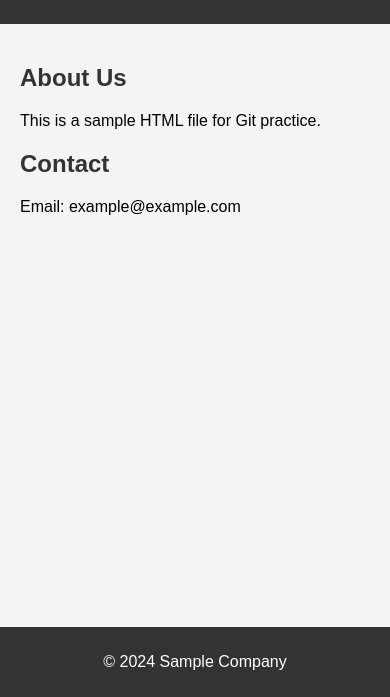
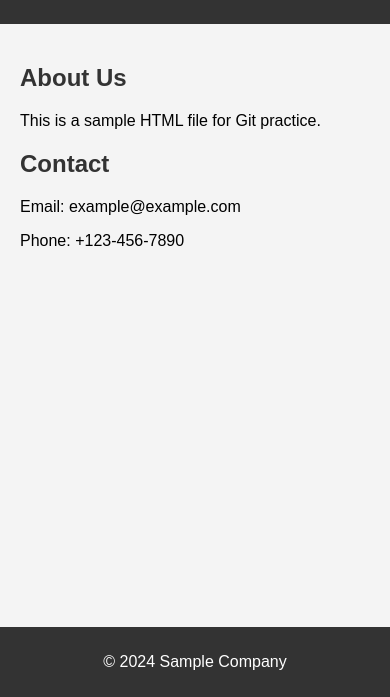
Before and after one commit to skn-07/PMI-Project-Git-Demo, a plain HTML site: page index.html in a window 390 px wide. Shown: the part 147-844 px from the top of the page. Drawn offline with Linux system fonts and the light colour scheme.

Commit message:
Added phone number

```diff
--- a/index.html
+++ b/index.html
@@ -25,6 +25,7 @@
         <section>
             <h2>Contact</h2>
             <p>Email: example@example.com</p>
+            <p>Phone: +123-456-7890</p>
         </section>
     </main>
     <footer>
```
